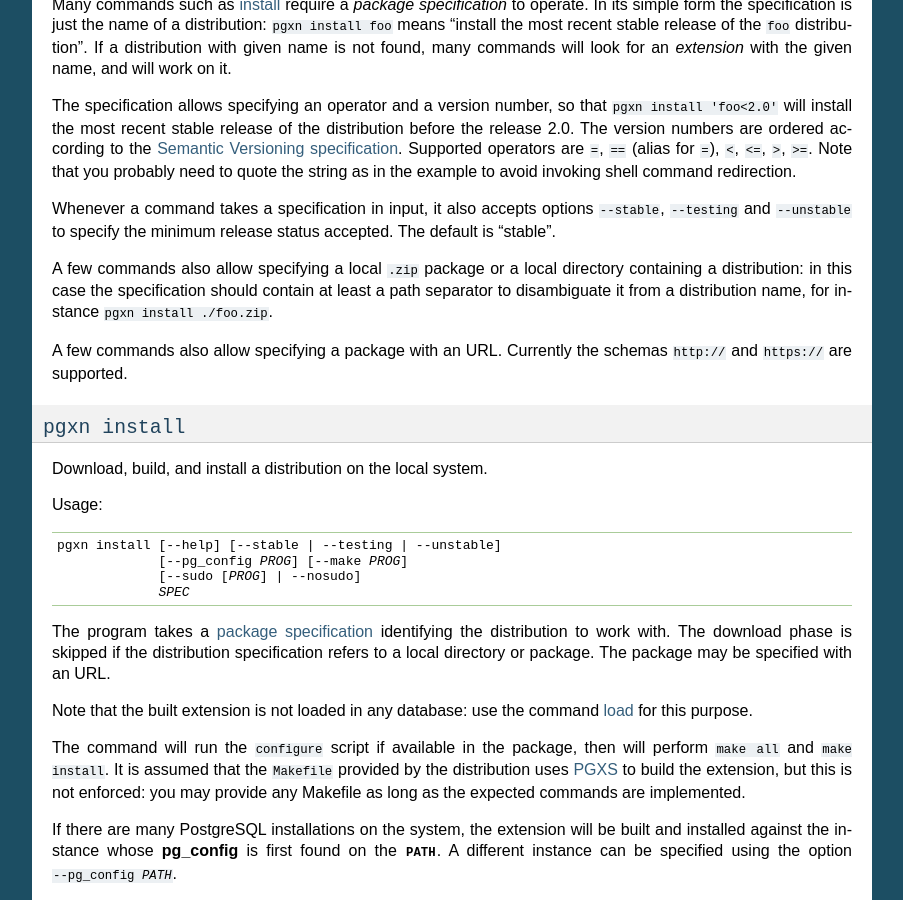
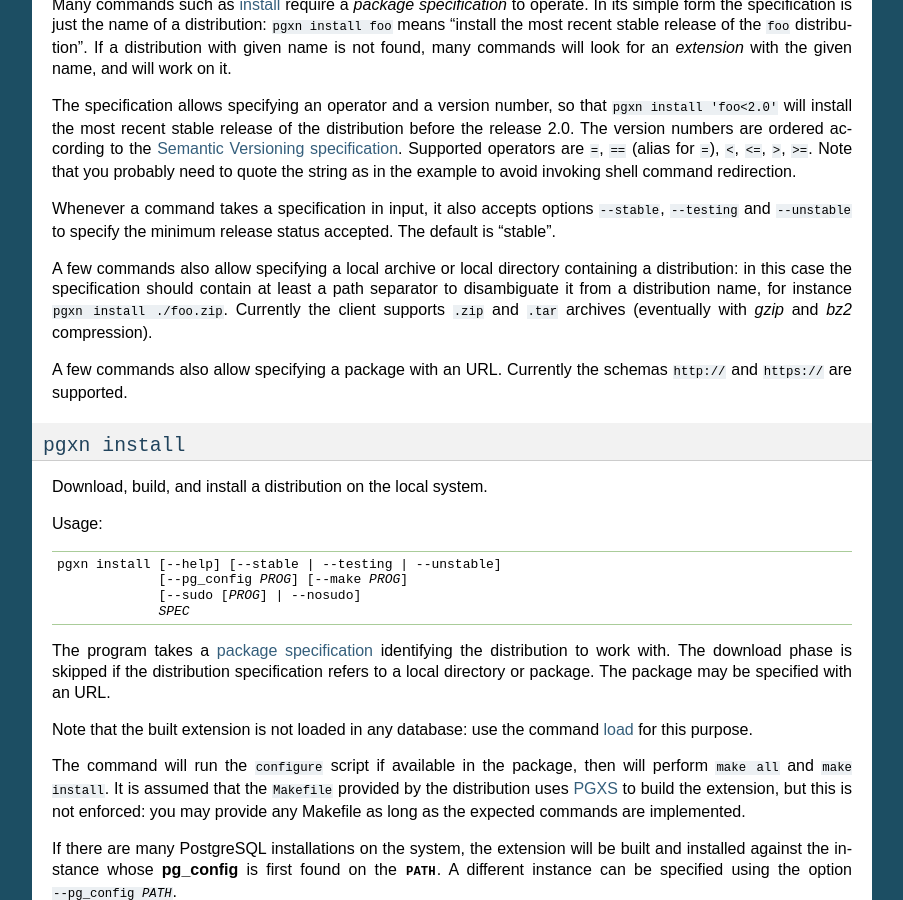
Before and after one commit to pgxn/pgxnclient, a Sphinx documentation site: the page built from docs/usage.rst, in a window 1280 px wide and 900 px high, scrolled down 697 px. Shown: the whole window, without its empty margins (198-1101 px from the left). Built offline with Sphinx 7.4.7, drawn with Linux system fonts in a browser that asks for light colours.

Commit message:
Added tar support to the docs

```diff
--- a/docs/index.rst
+++ b/docs/index.rst
@@ -20,7 +20,8 @@
 The client interacts with the PGXN web service and a ``Makefile`` provided by
 the extension. The best results are achieved with makefiles using the
 PostgreSQL `Extension Building Infrastructure`__; however the client tries to
-degrade gracefully in presence of any package hosted on PGXN.
+degrade gracefully in presence of any package hosted on PGXN and any package
+available outside the extension network.
 
 .. _semver: http://pgxn.org/dist/semver
 .. __: http://www.postgresql.org/docs/current/static/extend-pgxs.html
--- a/docs/usage.rst
+++ b/docs/usage.rst
@@ -60,10 +60,11 @@
 ``--stable``, ``--testing`` and ``--unstable`` to specify the minimum release
 status accepted. The default is "stable".
 
-A few commands also allow specifying a local ``.zip`` package or a local
-directory containing a distribution: in this case the specification should
-contain at least a path separator to disambiguate it from a distribution name,
-for instance ``pgxn install ./foo.zip``.
+A few commands also allow specifying a local archive or local directory
+containing a distribution: in this case the specification should contain at
+least a path separator to disambiguate it from a distribution name, for
+instance ``pgxn install ./foo.zip``. Currently the client supports ``.zip``
+and ``.tar`` archives (eventually with *gzip* and *bz2* compression).
 
 A few commands also allow specifying a package with an URL. Currently the
 schemas ``http://`` and ``https://`` are supported.
```
